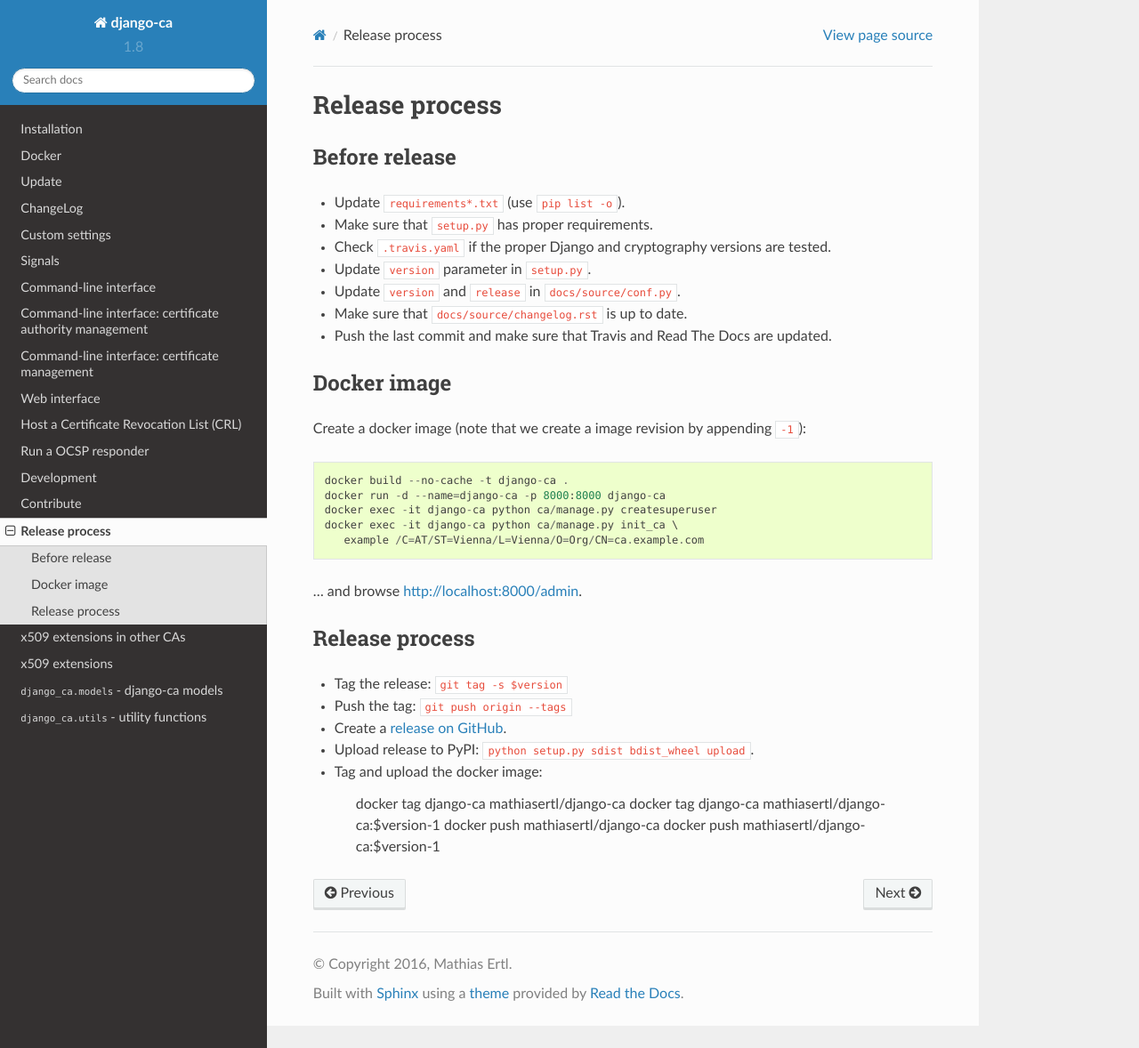
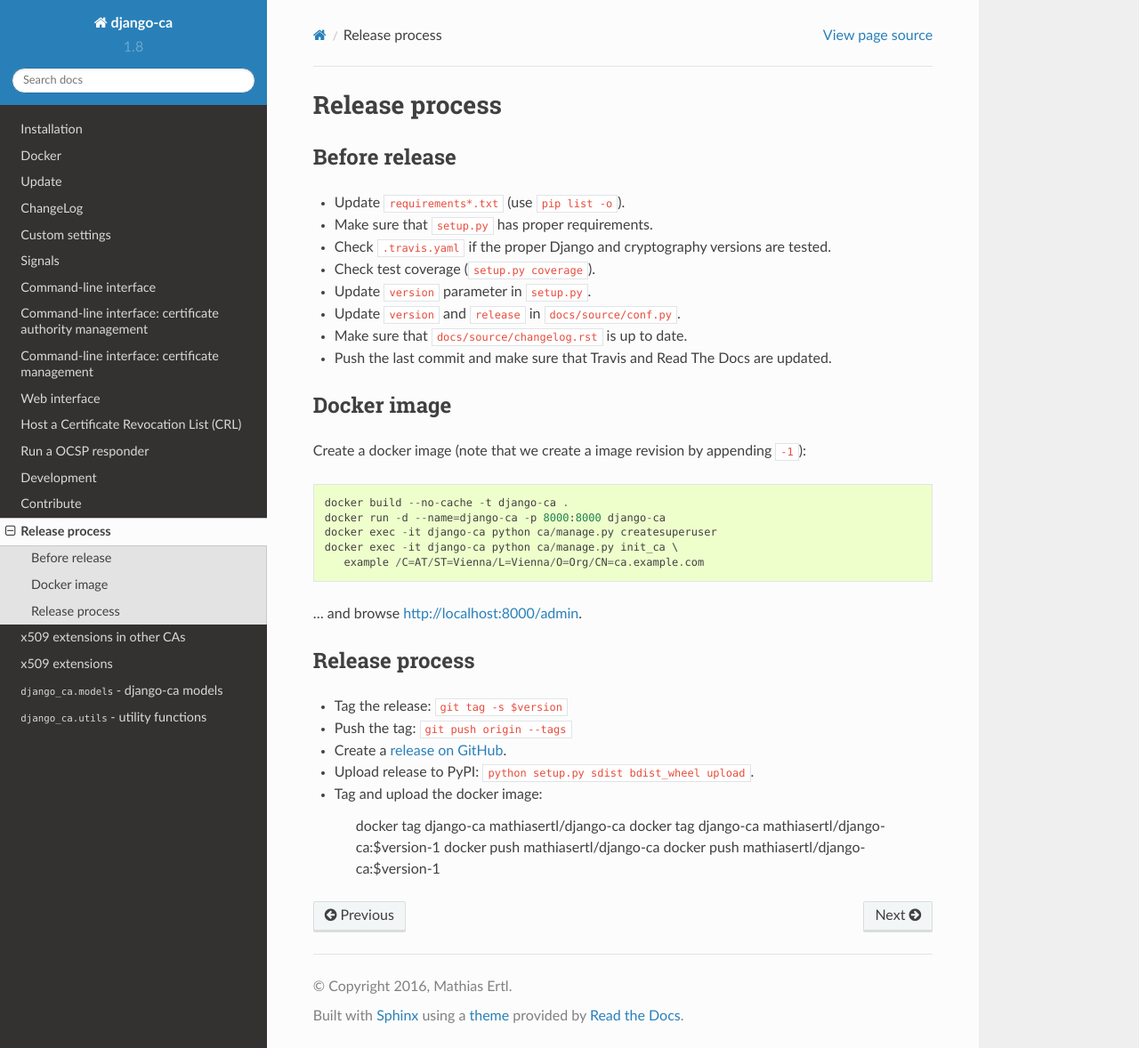
Before and after one commit to mathiasertl/django-ca, a Sphinx documentation site: the page built from docs/source/release.rst, in a window 1280 px wide and 1178 px high. Shown: the whole window at 89% size. Built offline with Sphinx 7.4.7 and the Read the Docs theme 2.0.0, drawn with Linux system fonts in a browser that asks for light colours.

Commit message:
note test coverage

```diff
--- a/docs/source/release.rst
+++ b/docs/source/release.rst
@@ -9,6 +9,7 @@ Before release
 * Update ``requirements*.txt`` (use ``pip list -o``).
 * Make sure that ``setup.py`` has proper requirements.
 * Check ``.travis.yaml`` if the proper Django and cryptography versions are tested.
+* Check test coverage (``setup.py coverage``).
 * Update ``version`` parameter in ``setup.py``.
 * Update ``version`` and ``release`` in ``docs/source/conf.py``.
 * Make sure that ``docs/source/changelog.rst`` is up to date.
```
